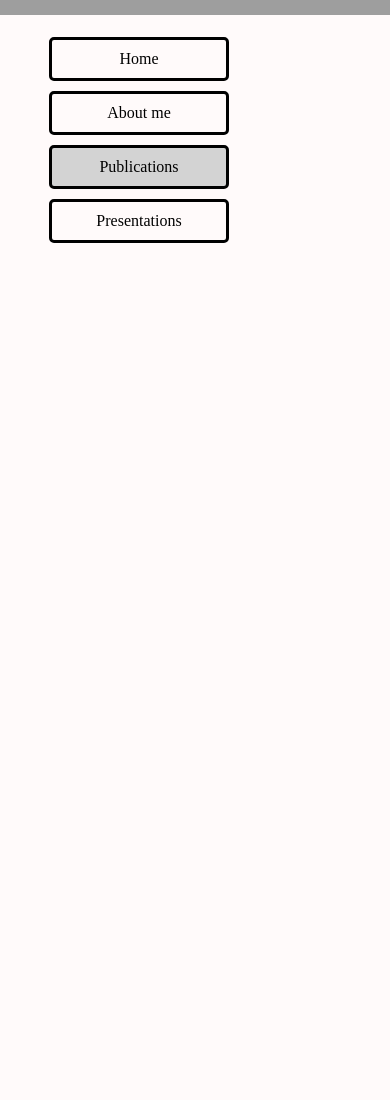
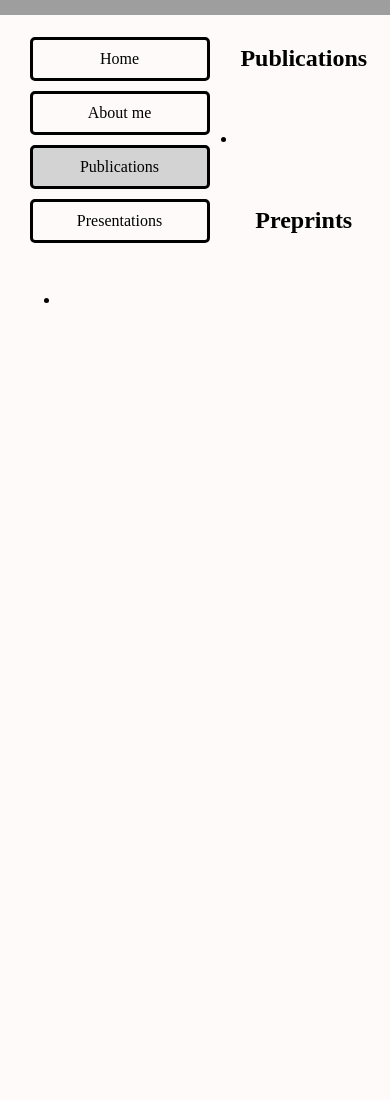
Before and after one commit to ericculf/ericculf.github.io, a plain HTML site: page pages/publications.html in a window 390 px wide. Shown: the part 80-1180 px from the top of the page. After the commit the page ends 844 px from the top, so only its background shows below. Drawn offline with Linux system fonts and the light colour scheme; grey boxes are pictures that could not be loaded.

Commit message:
Add files via upload

```diff
--- a/pages/publications.html
+++ b/pages/publications.html
@@ -16,14 +16,22 @@
 		<a class="bald" href="presentations.html"><div class="clickable">Presentations</div></a>
 	</div>
 
-	<div class="myinfo">
+	<div class="myinfo empty">
 		<div style="width=200px;height: 200px;"></div>
 	</div>
 
 	<div class="maincontent">
 		<center><h2>Publications</h2></center>
 		<br>
-		Under construction
+		<ul>
+			<li></li>
+		</ul>
+		<br>
+		<center><h2>Preprints</h2></center>
+		<br>
+		<ul>
+			<li></li>
+		</ul>
 	</div>
 
 	</div>
--- a/style.css
+++ b/style.css
@@ -78,12 +78,14 @@ div.myinfo{
 	float: right;
 	margin: 0px 0px 0px 5%;
 	width: 200px;
-	height: 100%
+	height: 100%;
 }
 
 div.maincontent{
 	width: 100%;
 	float: center;
+	line-height: 140%;
+	text-align: justify;
 }
 
 #headshot {
@@ -100,3 +102,26 @@ div.maincontent{
 	width: 180px;
 	line-height: 200%
 }
+
+@media screen and (max-width:1000px) {
+  div.links{
+    height:250px
+  }
+}
+
+@media screen and (max-width:800px) {
+  div.myinfo{
+    height:350px
+  }
+
+  div.empty{
+    height:0px
+  }
+}
+
+@media screen and (max-width:600px) {
+	div.bodybox {
+		padding: 3% 5% 0% 5%;
+		height: 75%;
+	}
+}
```
Also changed, not shown: pages/about.html (+6 -2 lines), pages/presentations.html (+1 -1 lines), 1 other file.
